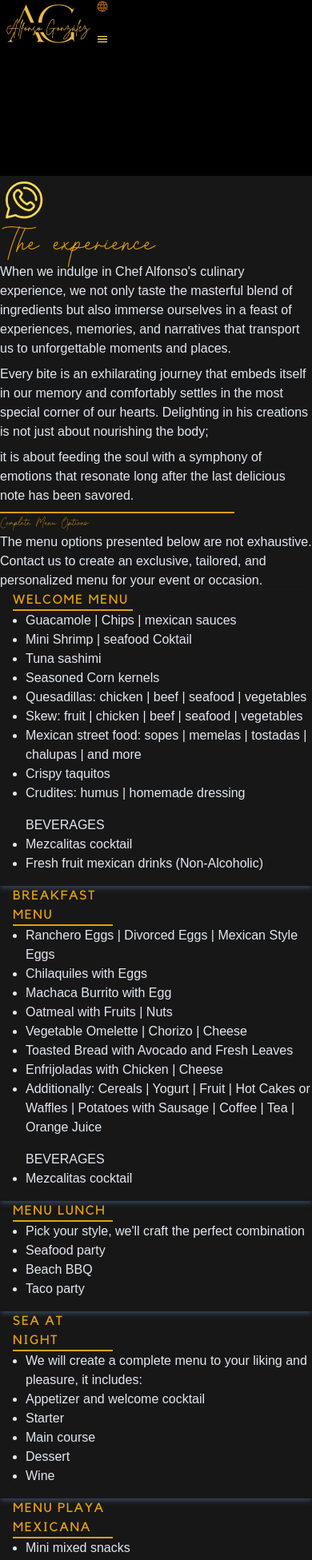
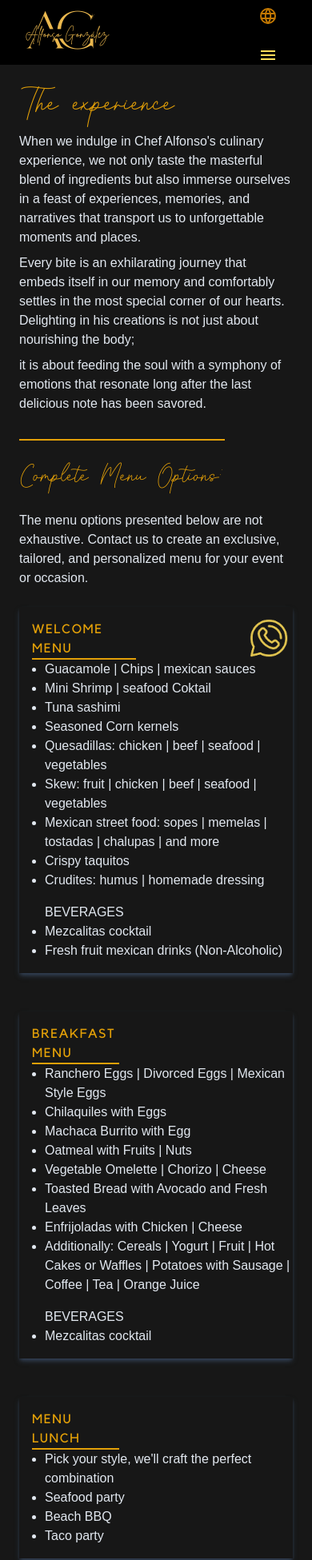
Before and after one commit to ivethglez80/privateChef-LosCabos, a React (Vite) app in the folder webappChef/: page /menu in a window 390 px wide. Shown: the top 1951 px of the page at 80% size. Built offline with nearby package versions, Linux system fonts and the light colour scheme; a web font is replaced by a local one.

Commit message:
fixing mobile first responsive

```diff
--- a/webappChef/src/App.jsx
+++ b/webappChef/src/App.jsx
@@ -33,7 +33,7 @@ function App() {
             <div className="flex-1 md:h-screen md:overflow-hidden bg-neutral-900">
 
               <a href="https://api.whatsapp.com/send?phone=05491134318192&text=esta es una prueba" target="_blank">
-                <img src={wpplogo} className="sm:fixed md:absolute right-4 sm:right-6 bottom-4 h-[60px] animate-pulse"/>
+                <img src={wpplogo} className="fixed md:absolute md:right-4 right-6 bottom-4 h-[60px] animate-pulse"/>
               </a>
 
               <Routes>
--- a/webappChef/src/components/navBar/navBar.jsx
+++ b/webappChef/src/components/navBar/navBar.jsx
@@ -29,7 +29,7 @@ const NavBar = () => {
         <>
             <div className="bg-black flex flex-col justify-around md:flex md:flex-col md:justify-normal md:h-screen md:w-1/6">
 
-                <div className="flex sm:flex-row sm:w-screen sm:pt-2 sm:ml-6 sm:justify-between md:flex-col md:w-full">
+                <div className="flex flex-row w-screen pt-2 ml-6 justify-between md:flex-col md:w-full">
                         <span>
                         <img src={logochef1} alt="logo private chef services at los cabos" className=" md:hidden" />
                         </span>
@@ -40,9 +40,9 @@ const NavBar = () => {
                     <span className="sm:flex sm:flex-col sm:justify-center md:pt-3"> {/*mundito toggle de lenguaje*/}
                         <div className="md:self-center md:mb-2">
                             {langMenuOpen ? (
-                                <TbWorldDown onClick={toggleLangMenu} className="stroke-yellow-500 md:text-3xl sm:text-2xl " />
+                                <TbWorldDown onClick={toggleLangMenu} className="stroke-yellow-400 md:text-3xl text-2xl " />
                             ) : (
-                                <TbWorld onClick={toggleLangMenu} className="stroke-yellow-600 md:text-3xl sm:text-2xl "/>
+                                <TbWorld onClick={toggleLangMenu} className="stroke-yellow-500 md:text-3xl text-2xl "/>
                             )}
                         </div>
 
@@ -61,7 +61,7 @@ const NavBar = () => {
                         </span> {/* termina el envoltorio de mundito y toggle nav*/}
 
                             {/*Menu toggle navegacion*/}
-                            <span className="md:hidden flex justify-start mr-3 sm:text-2xl">
+                            <span className="md:hidden flex justify-start mr-3 text-2xl">
                                 {menuOpen ? (
                                     <AiOutlineClose onClick={toggleMenu} style={{ color: '#FFDE59' }} />
                                     ) : (
@@ -73,9 +73,9 @@ const NavBar = () => {
 
 
 
-                <ul className={`sm:absolute ${menuOpen ? "opacity-100" : "opacity-0"} text-sm
-                      sm:bg-black sm:rounded-sm font-title sm:text-center
-                        sm:mt-72 flex flex-col sm:right-8 sm:px-2 sm:pb-1 sm:z-[10]
+                <ul className={`absolute ${menuOpen ? "opacity-100" : "opacity-0"} text-sm
+                      bg-black bg-opacity-70 rounded-sm font-title text-center
+                        mt-64 flex flex-col right-8 p-2 z-[10]
                         md:opacity-100 md:relative md:tracking-widest md:mt-0 md:ml-14
                       `}
                       >
--- a/webappChef/src/views/chef/chef.jsx
+++ b/webappChef/src/views/chef/chef.jsx
@@ -13,7 +13,7 @@ const Chef = () => {
 
             {/*signature texto y frase*/}
             <div className="">
-                <img src={signature} alt="chef alfonso signature" className="my-8 sm:w-1/2 md:w-2/3"/>
+                <img src={signature} alt="chef alfonso signature" className="py-8 sm:w-1/2 md:w-2/3"/>
 
                 <div className="font-txt text-slate-200 mx-6">
                     <p>
--- a/webappChef/src/views/equipo/equipo.jsx
+++ b/webappChef/src/views/equipo/equipo.jsx
@@ -24,9 +24,9 @@ const Equipo = () => {
                         sm:flex sm:flex-col
                         border-b-2 border-yellow-400"> {/* el div que contiene todo */}
 
-        <div className="font-txt text-slate-200 mx-10 sm:my-6 md:mt-20"> {/* textos */}
+        <div className="font-txt text-slate-200 mx-10 py-6 md:mt-20"> {/* textos */}
 
-        <h1 className="font-signature text-yellow-400 text-5xl flex justify-center md:pb-3 "><FormattedMessage id="equipo.title" defaultMessage="About us" /></h1>
+        <h1 className="font-signature text-yellow-400 text-5xl flex justify-center pb-3 "><FormattedMessage id="equipo.title" defaultMessage="About us" /></h1>
         <p className="mb-4">
             <FormattedMessage id="equipo.p1" defaultMessage="Each member of Chef Alfonso's working team is a passionate professional with a solid background in the gastronomic and tourism service industry. The Chef has instilled in each of them a passion for excellence, attention to detail, and a clear mission: for you to enjoy unforgettable moments." />
         </p>
@@ -34,7 +34,7 @@ const Equipo = () => {
             <FormattedMessage id="equipo.p2" defaultMessage="Our service approach is personalized for each occasion, and with unwavering dedication, Chef Alfonso's team is ready to turn every moment into an extraordinary event." />
         </p>
         <p>
-            <FormattedMessage id="equipo.p2" defaultMessage="We diligently work to make your stay in Los Cabos an experience where excellence is the norm, and your satisfaction is our greatest reward." />
+            <FormattedMessage id="equipo.p3" defaultMessage="We diligently work to make your stay in Los Cabos an experience where excellence is the norm, and your satisfaction is our greatest reward." />
         </p>
       </div>
 
--- a/webappChef/src/views/eventos/eventos.jsx
+++ b/webappChef/src/views/eventos/eventos.jsx
@@ -37,7 +37,7 @@ const Eventos = () => {
 
 
                 <div className="flex justify-center md:relative">
-                    <div className="absolute text-slate-200 sm:w-5/6 md:w-2/3 sm:mt-6 md:mt-14 lg:mt-24 p-4 rounded-xl bg-slate-800 bg-opacity-50">
+                    <div className="absolute text-slate-200 w-5/6 md:w-2/3 sm:mt-6 md:mt-14 lg:mt-24 p-4 rounded-xl bg-slate-800 bg-opacity-50">
                         <h1 className="sm:text-3xl md:text-4xl text-yellow-300 font-title flex justify-center">
                             <FormattedMessage id="events.title" defaultMessage="EVENTS & OCASSIONS" />
                         </h1>
--- a/webappChef/src/views/home/home.jsx
+++ b/webappChef/src/views/home/home.jsx
@@ -7,7 +7,7 @@ const Home = () => {
         <div>
            <img src={hero} alt="logo vacation services"
            className="
-           md:h-screen md:w-screen sm:hidden md:block
+           md:h-screen md:w-screen hidden md:block
            "/>
            <img src={herosm} alt="logo holidays at los cabos"
            className="
--- a/webappChef/src/views/menu/menu.jsx
+++ b/webappChef/src/views/menu/menu.jsx
@@ -40,21 +40,21 @@ const Menu = () => {
 
                         border-b-2 border-yellow-400">{/* aqui se contiene todo */}
 
-                <div className="font-txt text-slate-200 sm:py-4 sm:px-6 md:pr-4 md:pl-6 md:overflow-auto custom-scrollbar">{/* los textos */}
+                <div className="font-txt text-slate-200 py-6 px-6 md:pr-4 md:pl-6 md:overflow-auto custom-scrollbar">{/* los textos */}
 
-                <h1 className="font-signature text-yellow-400 text-5xl md:mt-1 md:py-3"><FormattedMessage id="menu.title1" defaultMessage="The experience" /></h1>
+                <h1 className="font-signature text-yellow-400 text-5xl mb-3 md:mt-1 md:py-3"><FormattedMessage id="menu.title1" defaultMessage="The experience" /></h1>
                 <p className="mb-2"><FormattedMessage id="menu.p1" defaultMessage="When we indulge in Chef Alfonso's culinary experience, we not only taste the masterful blend of ingredients but also immerse ourselves in a feast of experiences, memories, and narratives that transport us to unforgettable moments and places." /></p>
                 <p className="mb-2"><FormattedMessage id="menu.p2" defaultMessage="Every bite is an exhilarating journey that embeds itself in our memory and comfortably settles in the most special corner of our hearts. Delighting in his creations is not just about nourishing the body; " /></p>
                 <p className="mb-2"><FormattedMessage id="menu.p3" defaultMessage=" it is about feeding the soul with a symphony of emotions that resonate long after the last delicious note has been savored." /></p>
-                <div className="w-3/4 border-b-2 border-yellow-400"></div>
+                <div className="w-3/4 border-b-2 border-yellow-400 pt-6"></div>
 
-                <h1 className="font-signature text-yellow-400 sm:text-4xl sm:mt-4 md:text-5xl md:mt-12">
+                <h1 className="font-signature text-yellow-400 text-4xl my-6 md:text-5xl md:mt-12">
                     <FormattedMessage id="menu.title2" defaultMessage="Complete Menu Options:" /></h1>
-                <p><FormattedMessage id="menu.p21" defaultMessage="The menu options presented below are not exhaustive. Contact us to create an exclusive, tailored, and personalized menu for your event or occasion." /></p>
+                <p className="pb-6"><FormattedMessage id="menu.p21" defaultMessage="The menu options presented below are not exhaustive. Contact us to create an exclusive, tailored, and personalized menu for your event or occasion." /></p>
 
 
                {/* welcome menu */}
-               <div className="shadow-md shadow-slate-700 pl-4 pb-4">
+               <div className="shadow-md shadow-slate-700 pl-4 py-4 mb-12">
                 <h2 className="text-yellow-400 font-title tracking-widest sm:mt-8 sm:mb-2 md:mt-12 border-b-2 border-yellow-400 w-2/5 md:mb-2">
                     <FormattedMessage id="menu.app" defaultMessage="WELCOME MENU"/>
                 </h2>
@@ -75,7 +75,7 @@ const Menu = () => {
                 </div>
 
                 {/* breakfast menu */}
-                <div className="shadow-md shadow-slate-700 pl-4 pb-4">
+                <div className="shadow-md shadow-slate-700 pl-4 py-4 mb-12">
                 <h2 className="text-yellow-400 font-title tracking-widest sm:mt-12 sm:mb-2 md:mt-12 border-b-2 border-yellow-400 w-1/3 md:mb-2">
                     <FormattedMessage id="menu.br" defaultMessage="BREAKFAST MENU" />
                 </h2>
@@ -95,7 +95,7 @@ const Menu = () => {
 
 
                 {/* lunch menu */}
-                <div className="shadow-md shadow-slate-700 pl-4 pb-4">
+                <div className="shadow-md shadow-slate-700 pl-4 py-4 mb-12">
                 <h2 className="text-yellow-400 font-title tracking-widest sm:mt-12 sm:mb-2 md:mt-12 border-b-2 border-yellow-400 w-1/3 md:mb-2">
                     <FormattedMessage id="menu.lunch" defaultMessage="MENU LUNCH" />
                 </h2>
@@ -109,7 +109,7 @@ const Menu = () => {
 
 
                  {/* sea at night */}
-                 <div className="shadow-md shadow-slate-700 pl-4 pb-4">
+                 <div className="shadow-md shadow-slate-700 pl-4 py-4 mb-12">
                 <h2 className="text-yellow-400 font-title tracking-widest sm:mt-12 sm:mb-2 md:mt-12 border-b-2 border-yellow-400 w-1/3 md:mb-2">
                     <FormattedMessage id="menu.dinner" defaultMessage="SEA AT NIGHT" />
                 </h2>
@@ -126,7 +126,7 @@ const Menu = () => {
 
 
                 {/* MEXICAN BEACH MENU */}
-                <div className="shadow-md shadow-slate-700 pl-4 pb-4">
+                <div className="shadow-md shadow-slate-700 pl-4 py-4 mb-12">
                 <h2 className="text-yellow-400 font-title tracking-widest sm:mt-12 sm:mb-2 md:mt-12 border-b-2 border-yellow-400 w-1/3 md:mb-2">
                     <FormattedMessage id="menu.mex" defaultMessage="MENU PLAYA MEXICANA" />
                 </h2>
@@ -144,7 +144,7 @@ const Menu = () => {
 
 
                 {/* INTERNATIONAL CUISINE */}
-                <div className="shadow-md shadow-slate-700 pl-4 pb-4">
+                <div className="shadow-md shadow-slate-700 pl-4 py-4 mb-12">
                 <h2 className="text-yellow-400 font-title tracking-widest sm:mt-12 sm:mb-2 md:mt-12 border-b-2 border-yellow-400 w-1/3 md:mb-2">
                     <FormattedMessage id="menu.int" defaultMessage="INTERNATIONAL CUISINE" />
                 </h2>
@@ -160,7 +160,7 @@ const Menu = () => {
 
 
                 {/* TEQUILA TASTING */}
-                <div className="shadow-md shadow-slate-700 pl-4 pb-4">
+                <div className="shadow-md shadow-slate-700 pl-4 py-4 mb-12">
                 <h2 className="text-yellow-400 font-title tracking-widest sm:mt-12 sm:mb-2 md:mt-12 border-b-2 border-yellow-400 w-1/3 md:mb-2">
                     <FormattedMessage id="menu.tasting" defaultMessage="TEQUILA TASTING" />
                 </h2>
@@ -196,7 +196,7 @@ const Menu = () => {
 
                 <div>{/* las imagenes */}
 
-                    <div className="md:h-full sm:h-screen mx-4">
+                    <div className="md:h-full h-screen mx-4">
                         <Carousel>
                             <img src={img20} alt="..." />
                             <img src={imgd4} alt="..." />
```
Also changed, not shown: webappChef/src/views/servicios/servicios.jsx (+12 -12 lines), 1 other file (tests, documents, lock files or other folders).
